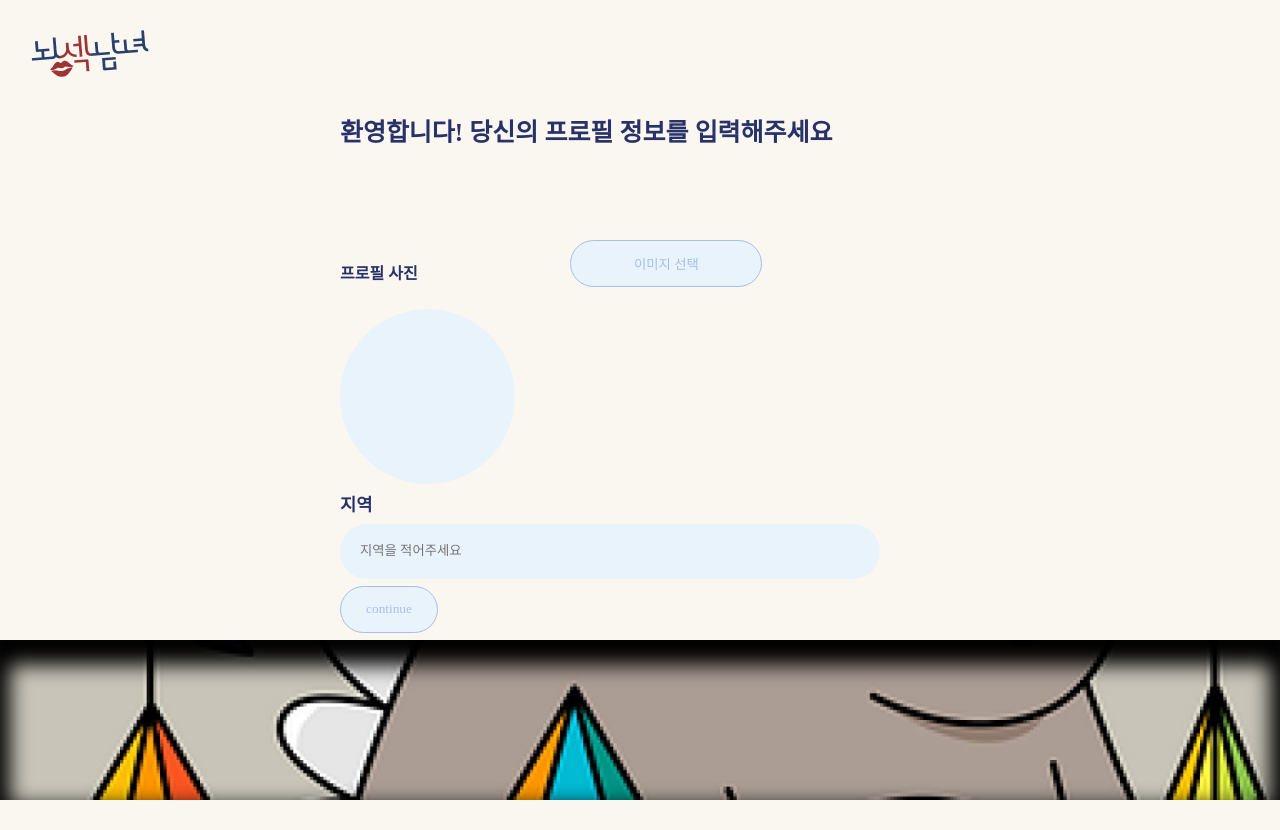
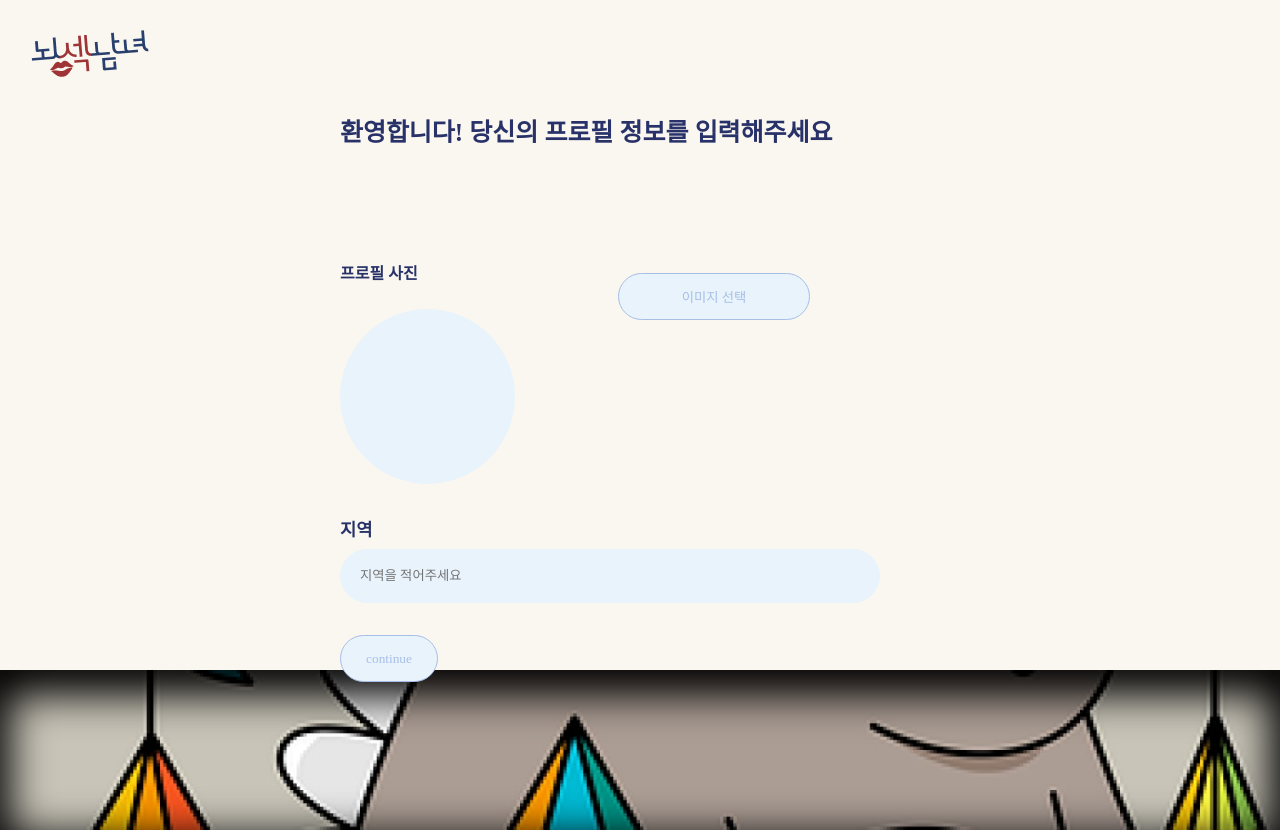
Before and after one commit to chfhr22/web2024, a PHP site: page /sexyBrain/html/join_profil.html in a window 1280 px wide. Before the commit the page ends 800 px from the top, so only its background shows below. Run offline with PHP 8.4, Linux system fonts and the light colour scheme; some web fonts are replaced.

Commit message:
2023.10.20

```diff
--- a/sexyBrain/assets/css/join.css
+++ b/sexyBrain/assets/css/join.css
@@ -42,7 +42,7 @@
     width: 100%;
     height: 10rem;
     background-size: cover;
-    box-shadow: inset 0 15px 20px 10px black;
+    box-shadow: inset 0px 15px 40px 10px black;
 }
 .contents {
     width: 80%;
@@ -141,6 +141,7 @@
 .profil__inner {
     width: 600px;
     height: calc(100vh - 10rem);
+    min-height: 670px;
     display: flex;
     flex-wrap: wrap;
 }
@@ -172,10 +173,15 @@
 .photo__wrap > button {
     position: absolute;
     right: 70px;
-    top: 30vh;
+    top: 40%;
 }
 .locate__wrap {
     width: 540px;
+    margin-top: 2rem;
+}
+.profil__btn {
+    margin-top: 2rem;
+    /* margin-left: 4.3rem; */
 }
 @media (max-width: 1400px){
     .contents {
@@ -213,7 +219,6 @@
     .photo__wrap {
         display: flex;
         flex-wrap: wrap;
-        align-items: center;
         justify-content: center;
         width: 300px;
     }
@@ -233,6 +238,9 @@
     .locate__wrap input {
         padding: 20px;
         width: 25rem;
+    }
+    .profil__btn {
+        margin-left: 14%;
     }
 }
 @media (max-width: 600px){
@@ -279,5 +287,12 @@
     .input__box3 {
         width: 50%;
     }
+    .profil__btn {
+        margin-left: 50%;
+        transform: translateX(-20%);
+    }
+    .locate__wrap > label{
+        padding-top: 30px;
+    }
 
 }
--- a/sexyBrain/html/join_profil.html
+++ b/sexyBrain/html/join_profil.html
@@ -19,8 +19,8 @@
                     <h2>프로필 사진</h2>
                     <div class="photo"></div>
                     <button class="btn__style4">이미지 선택</button>
-                </div>
-                <form action="#" name="#" method="post"></form>
+
+                    <form action="#" name="#" method="post">
                         <fieldset>
                             <legend class="blind">회원가입 영역</legend>
                             <div class="locate__wrap">
@@ -33,6 +33,8 @@
                         </div>
                     </form>
                 </div>
+
+            </div>
         </main>
         <footer id="footer1">
             <div class="img2"></div>
```
Lines whose indentation alone changed are shown as unchanged.
